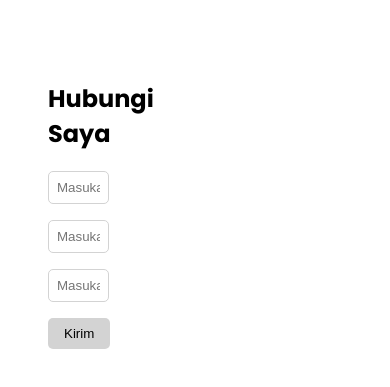
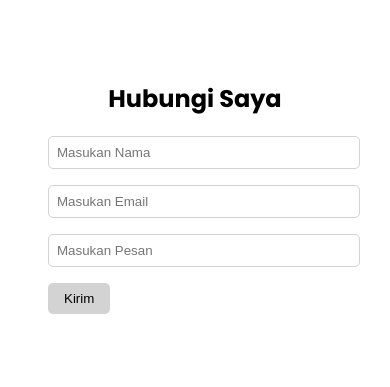
Before and after one commit to ammarayyasy/porto-html-css, a plain HTML site: page index.html in a window 390 px wide. Shown: the part 4844-5231 px from the top of the page. After the commit the page ends 5206 px from the top, so only its background shows below. Drawn offline with Linux system fonts and the light colour scheme.

Commit message:
update responsive

```diff
--- a/style.css
+++ b/style.css
@@ -241,16 +241,12 @@ iframe {
     }
 
     #contact .kiri {
-        width: 50%;
+        width: 100%;
     }
 
     #contact .kanan {
-        width: 30%;
-        display: flex;
-        flex-direction: column;
-        justify-content: center;
-        padding: 2rem;
-        box-sizing: border-box;
+        width: 100%;
+        align-items: center;
     }
 
 }
```
